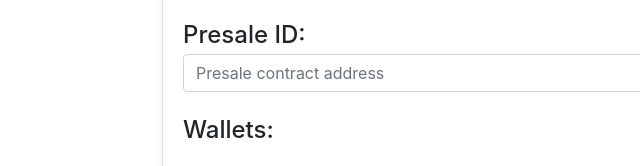
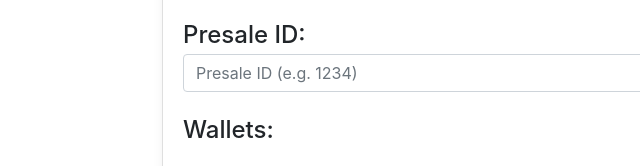
Before and after one commit to 0xherman/bounce, a plain HTML site: page index.html in a window 1280 px wide. Shown: the part 391-557 px from the top of the page, 13-653 px from the left. Drawn offline with nearby package versions, Linux system fonts and the light colour scheme.

Commit message:
Change placeholder

```diff
--- a/index.html
+++ b/index.html
@@ -44,7 +44,7 @@
           <div id="load-form">
             <h4 class="my-1 mr-2" for="presaleId">Presale ID:</h4>
             <input type="text" class="form-control" id="presaleId"
-              placeholder="Presale contract address">
+              placeholder="Presale ID (e.g. 1234)">
             <br />
 
             <h4>Wallets:</h4>
```
